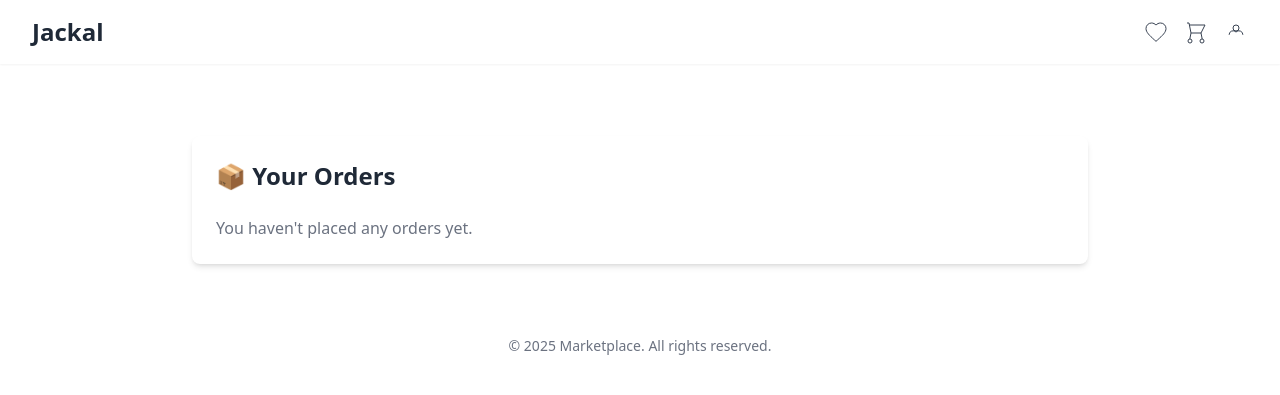
After one commit to Daniel7303/Jackal-e-Commerce, a Django app: page /market/orders/ in a window 1280 px wide. The commit adds this page. Shown: the top 395 px of the page. Run offline with Django 5.2, Linux system fonts and the light colour scheme; the visitor is signed in with stand-in values (Sample User, id 1); data that the repository does not hold is empty; some libraries are stand-ins or nearby versions.

Commit message:
added order history

```diff
--- /dev/null
+++ b/markets/templates/markets/order_history.html
@@ -0,0 +1,26 @@
+{% extends "layout.html" %} {% block content %}
+
+<div class="max-w-4xl mx-auto mt-10 p-6 bg-white shadow-md rounded-lg">
+  <h2 class="text-2xl font-bold mb-6 text-gray-800">📦 Your Orders</h2>
+
+  {% if orders %} {% for order in orders %}
+  <div class="border-b pb-4 mb-4">
+    <p class="text-gray-700 font-semibold">Order ID: {{ order.id }}</p>
+    <p class="text-sm text-gray-500">
+      Placed on {{ order.created_at|date:"F j, Y, g:i a" }}
+    </p>
+    <ul class="mt-2 text-gray-800">
+      {% for item in order.items.all %}
+      <li>
+        {{ item.product.title }} — {{ item.quantity }} × ${{ item.price }}
+      </li>
+      {% endfor %}
+    </ul>
+    <p class="mt-2 font-bold">Total: ${{ order.total_price }}</p>
+  </div>
+  {% endfor %} {% else %}
+  <p class="text-gray-500">You haven't placed any orders yet.</p>
+  {% endif %}
+</div>
+
+{% endblock %}
--- a/markets/urls.py
+++ b/markets/urls.py
@@ -25,4 +25,7 @@ urlpatterns = [
     path('summary/', views.order_summary, name='order_summary'),
     path('checkout/', views.checkout, name='checkout'),
 
+
+    path('orders/', views.order_history, name='order_history'),
+
 ]
--- a/markets/views.py
+++ b/markets/views.py
@@ -69,7 +69,7 @@ def item_details(request, slug):
 
 def add_to_cart_view(request, product_id):
     if request.method == "POST":
-        item = Product.objects.get(id=product_id)
+        item = get_object_or_404(Product, id=product_id)
 
         if request.user.is_authenticated:
             if item.stock == 0:
@@ -83,19 +83,23 @@ def add_to_cart_view(request, product_id):
                 return redirect('market:item_details', slug=item.slug)
 
             cart, _ = Cart.objects.get_or_create(user=request.user)
-            cart_item, created = CartItem.objects.get_or_create(cart=cart, product=item)
-            if not created:
-                cart_item.quantity += quantity
-            else:
-                cart_item.quantity = quantity
-            cart_item.save()
+
+            # Check if item already exists in cart
+            existing_cart_item = CartItem.objects.filter(cart=cart, product=item).first()
+            if existing_cart_item:
+                messages.info(request, "Item already in cart.")
+                return redirect('market:item_details', slug=item.slug)
+
+            # Add item to cart
+            cart_item = CartItem.objects.create(cart=cart, product=item, quantity=quantity)
             messages.success(request, "Item added to cart successfully!")
+
+            # Remove from wishlist if it exists
             Wishlist.objects.filter(user=request.user, product=item).delete()
-
 
             return redirect('market:item_details', slug=item.slug)
         else:
-            messages.success(request, "Please Register/Login to add item to Cart!")
+            messages.info(request, "Please Register/Login to add item to Cart!")
             return redirect('market:item_details', slug=item.slug)
 
 
@@ -180,6 +184,7 @@ def order_summary(request):
 
 
 
+
 def checkout(request):
     cart = Cart.objects.filter(user=request.user).first()
 
@@ -218,3 +223,9 @@ def checkout(request):
         'shipping': shipping,
         'total': total,
     })
+
+
+@login_required
+def order_history(request):
+    orders = Order.objects.filter(user=request.user).prefetch_related('items__product').order_by('-created_at')
+    return render(request, 'markets/order_history.html', {'orders': orders})
--- a/templates/layout.html
+++ b/templates/layout.html
@@ -124,6 +124,11 @@
                   class="block px-4 py-2 text-sm text-gray-700 hover:bg-gray-100"
                   >Dashboard</a
                 >
+                <a
+                  href="{% url 'market:order_history' %}"
+                  class="block px-4 py-2 text-sm text-gray-700 hover:bg-gray-100"
+                  >Order History</a
+                >
                 {% if user.is_superuser %}
                 <a
                   href="{% url 'market:create_listings' %}"
```
